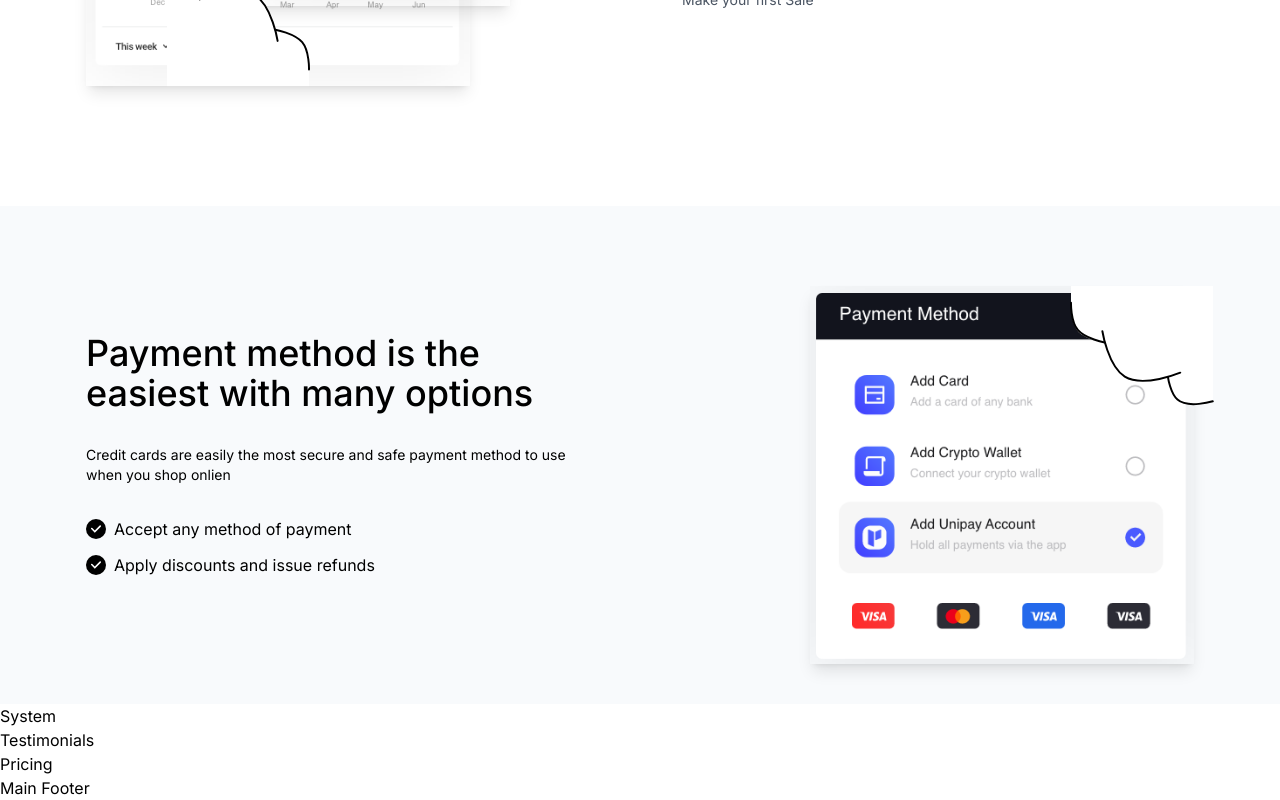
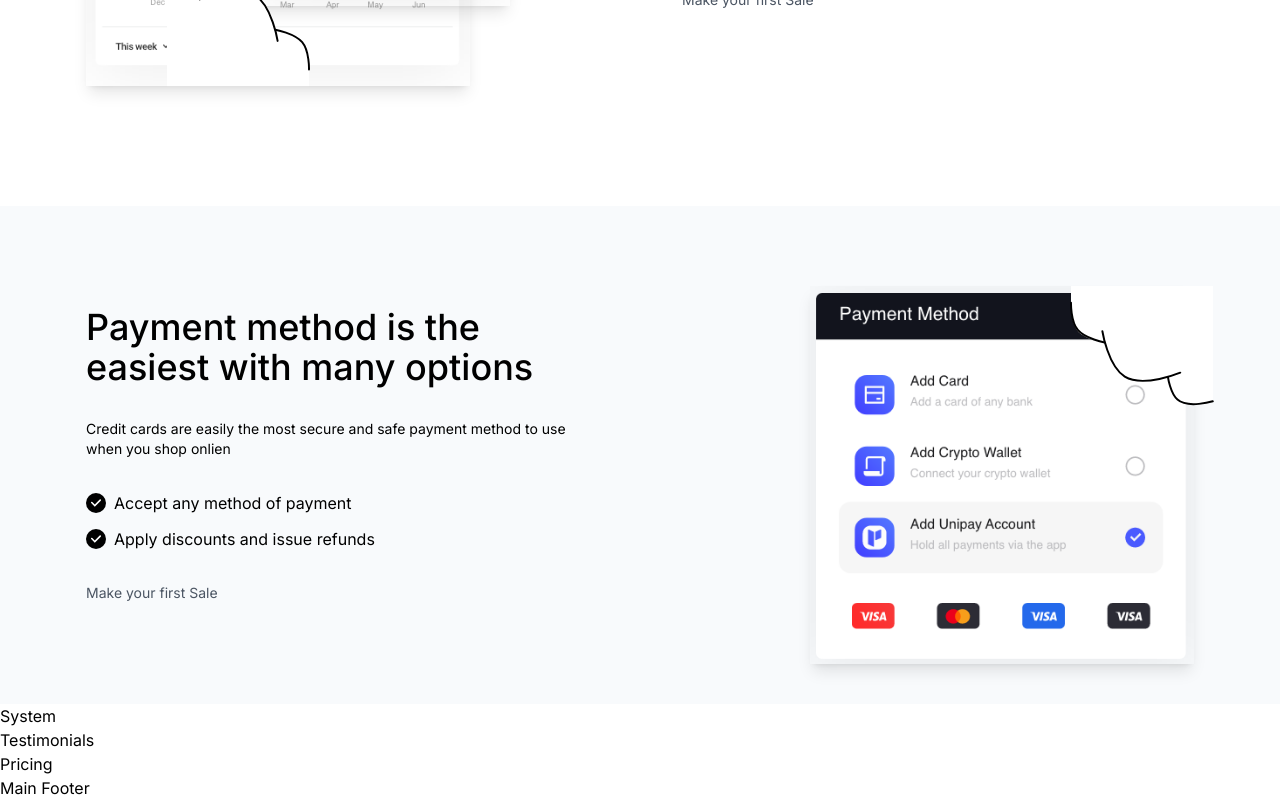
Before and after one commit to NdekoCode/vue-startup-landing-page, a Vue app: page / in a window 1280 px wide. Shown: the part 1347-2147 px from the top of the page. Built offline with nearby package versions, Linux system fonts and the light colour scheme.

Commit message:
feat: add payment block

```diff
--- a/src/components/Payment.vue
+++ b/src/components/Payment.vue
@@ -34,6 +34,9 @@ import { paymentMethods } from '@/utilities/constants'
               ><span>{{ payment }}</span>
             </li>
           </ul>
+          <a href="#" class="inline-block text-sm text-gray-600 hover:underline"
+            >Make your first Sale</a
+          >
         </div>
       </div>
 
```
